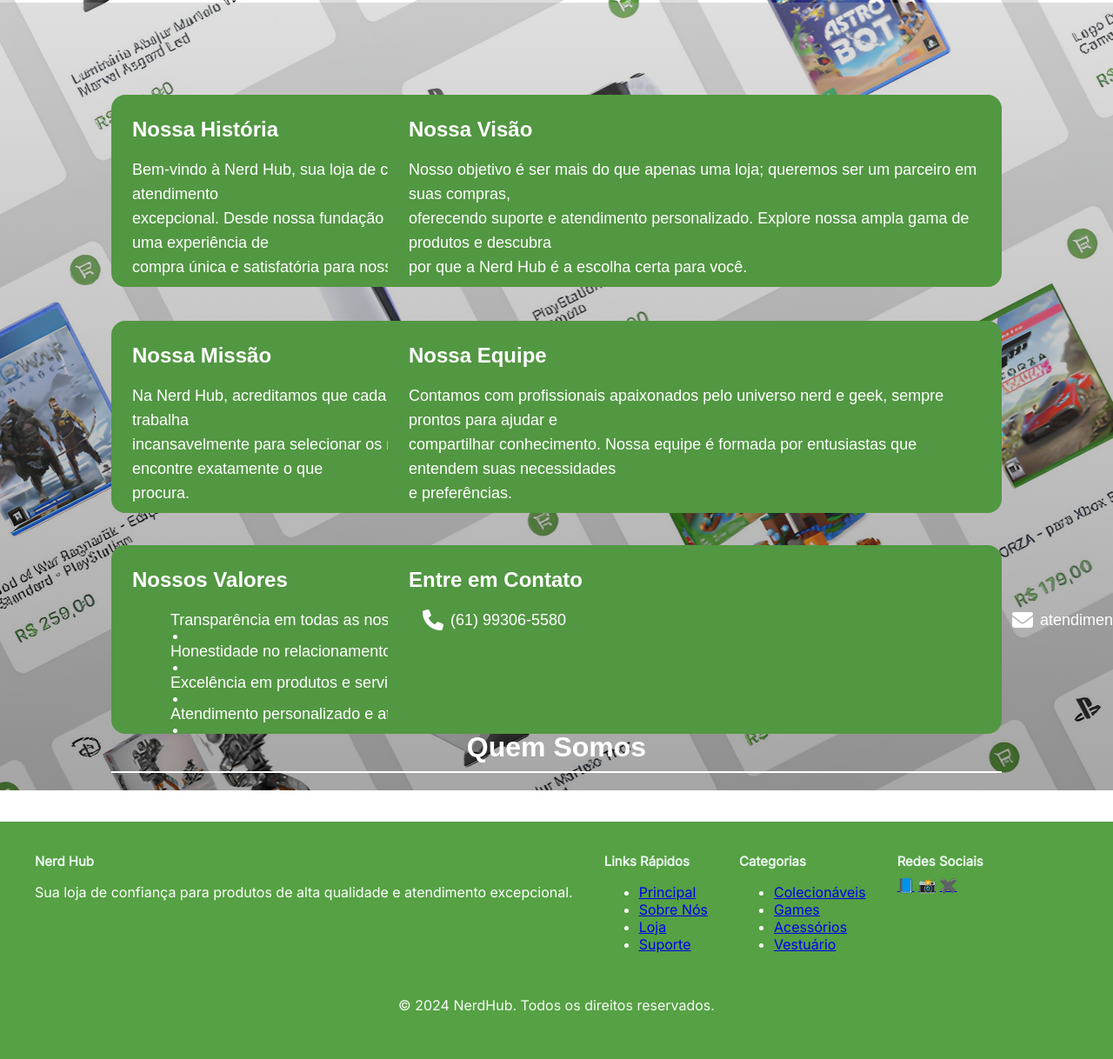
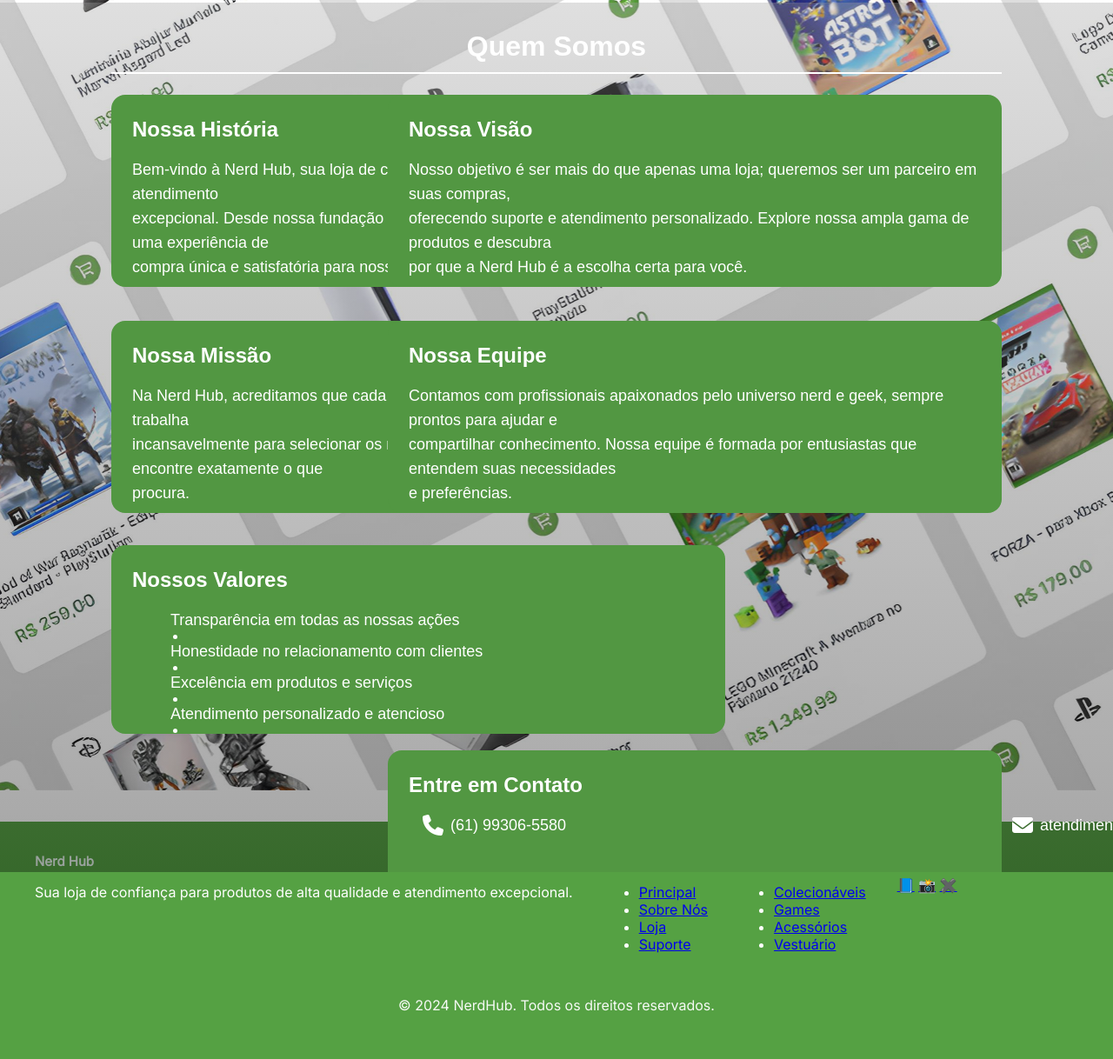
Before and after one commit to SenacPI2025/Nerdhub, a Django app: page /sobre/ in a window 1280 px wide. Shown: the part 121-1339 px from the top of the page at 87% size. Run offline with Django 5.2, Linux system fonts and the light colour scheme.

Commit message:
fix: editando a pagina sobrenos v2

```diff
--- a/TPU-DPS/testExemplos.txt
+++ b/TPU-DPS/testExemplos.txt
@@ -838,6 +838,3 @@ css:{.mainsobrenos,
   height: 28px;
 }
 }
-
-
-suporte.html:{suporte voce pode inventar pq vai ter a pagina de suporte onde vai ser o seguinte (PURO TESTOS E TUTORIAIS) uma pagina para revisar cada problema que o site de e um suporte ao usuario pode deixar ele temporario tipo algo que vamos no final do projeto fazer por completo saca ?}o chat de suporte vai estar no perfil da pessoa e eisso so vamos contruir la pra frente entao n esquenta com issoa agr
--- a/nucleo/static/css/style_base_light.css
+++ b/nucleo/static/css/style_base_light.css
@@ -669,7 +669,7 @@ footer {
     rgba(0, 0, 0, 0.35) 100%
   );
   width: 100%;
-  height: 906px;
+  height: 1000px; /* Aumentando a altura para acomodar todo o conteúdo */
   position: relative;
   overflow: hidden;
 }
@@ -977,7 +977,7 @@ footer {
   height: 217px;
   position: absolute;
   right: 10%;
-  top: 624px;
+  top: 860px; /* Movendo para baixo para não sobrepor outras seções */
 }
 
 .entre-em-contato2 {
@@ -1079,7 +1079,7 @@ footer {
   position: absolute;
   left: 50%;
   transform: translateX(-50%);
-  bottom: 30px;
+  top: 30px; /* Movendo para o topo */
 }
 
 .linha-separadora {
@@ -1088,7 +1088,7 @@ footer {
   background: #ffffff;
   position: absolute;
   left: 10%;
-  bottom: 20px;
+  top: 80px; /* Ajustando posição abaixo do título */
 }
 
 /* Responsive adjustments for Sobre Nós page */
--- a/nucleo/templates/nucleo/sobre.html
+++ b/nucleo/templates/nucleo/sobre.html
@@ -11,12 +11,17 @@
 
   <div class="main-content">
     <div class="frame-296">
+      <!-- Movendo "Quem Somos" para o topo -->
+      <div class="quem-somos">Quem Somos</div>
+      <div class="linha-separadora"></div>
+
       <div class="nossa-historia">
         <div class="titulo">
           <div class="nossa-hist-ria">Nossa História</div>
         </div>
         <div class="informacoes">
-          <div class="bem-vindo-nerd-hub-sua-loja-de-confian-a-para-produtos-de-alta-qualidade-e-atendimento-excepcional-desde-nossa-funda-o-em-2024-temos-o-compromisso-de-oferecer-uma-experi-ncia-de-compra-nica-e-satisfat-ria-para-nossos-clientes">
+          <div
+            class="bem-vindo-nerd-hub-sua-loja-de-confian-a-para-produtos-de-alta-qualidade-e-atendimento-excepcional-desde-nossa-funda-o-em-2024-temos-o-compromisso-de-oferecer-uma-experi-ncia-de-compra-nica-e-satisfat-ria-para-nossos-clientes">
             Bem-vindo à Nerd Hub, sua loja de confiança para produtos de alta
             qualidade e atendimento
             <br />
@@ -33,7 +38,8 @@
           <div class="nossa-miss-o">Nossa Missão</div>
         </div>
         <div class="informacoes">
-          <div class="na-nerd-hub-acreditamos-que-cada-cliente-especial-nossa-equipe-dedicada-trabalha-incansavelmente-para-selecionar-os-melhores-produtos-e-garantir-que-voc-encontre-exatamente-o-que-procura">
+          <div
+            class="na-nerd-hub-acreditamos-que-cada-cliente-especial-nossa-equipe-dedicada-trabalha-incansavelmente-para-selecionar-os-melhores-produtos-e-garantir-que-voc-encontre-exatamente-o-que-procura">
             Na Nerd Hub, acreditamos que cada cliente é especial. Nossa equipe
             dedicada trabalha
             <br />
@@ -98,7 +104,8 @@
           <div class="nossa-vis-o">Nossa Visão</div>
         </div>
         <div class="informacoes">
-          <div class="nosso-objetivo-ser-mais-do-que-apenas-uma-loja-queremos-ser-um-parceiro-em-suas-compras-oferecendo-suporte-e-atendimento-personalizado-explore-nossa-ampla-gama-de-produtos-e-descubra-por-que-a-nerd-hub-a-escolha-certa-para-voc">
+          <div
+            class="nosso-objetivo-ser-mais-do-que-apenas-uma-loja-queremos-ser-um-parceiro-em-suas-compras-oferecendo-suporte-e-atendimento-personalizado-explore-nossa-ampla-gama-de-produtos-e-descubra-por-que-a-nerd-hub-a-escolha-certa-para-voc">
             Nosso objetivo é ser mais do que apenas uma loja; queremos ser um
             parceiro em suas compras,
             <br />
@@ -115,7 +122,8 @@
           <div class="nossa-equipe2">Nossa Equipe</div>
         </div>
         <div class="informacoes">
-          <div class="contamos-com-profissionais-apaixonados-pelo-universo-nerd-e-geek-sempre-prontos-para-ajudar-e-compartilhar-conhecimento-nossa-equipe-formada-por-entusiastas-que-entendem-suas-necessidades-e-prefer-ncias">
+          <div
+            class="contamos-com-profissionais-apaixonados-pelo-universo-nerd-e-geek-sempre-prontos-para-ajudar-e-compartilhar-conhecimento-nossa-equipe-formada-por-entusiastas-que-entendem-suas-necessidades-e-prefer-ncias">
             Contamos com profissionais apaixonados pelo universo nerd e geek,
             sempre prontos para ajudar e
             <br />
@@ -180,9 +188,6 @@
           </div>
         </div>
       </div>
-
-      <div class="quem-somos">Quem Somos</div>
-      <div class="linha-separadora"></div>
     </div>
   </div>
 </div>
```
